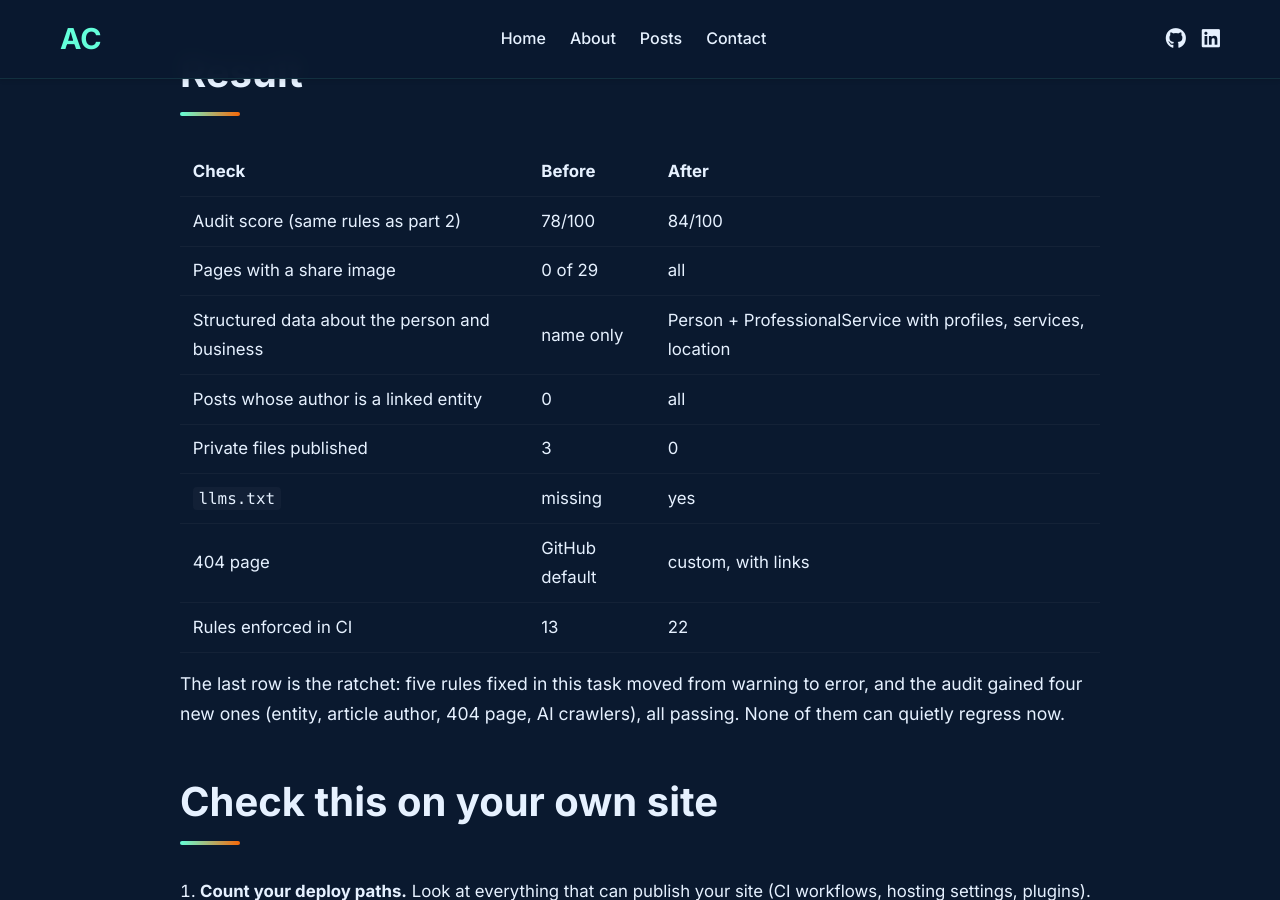
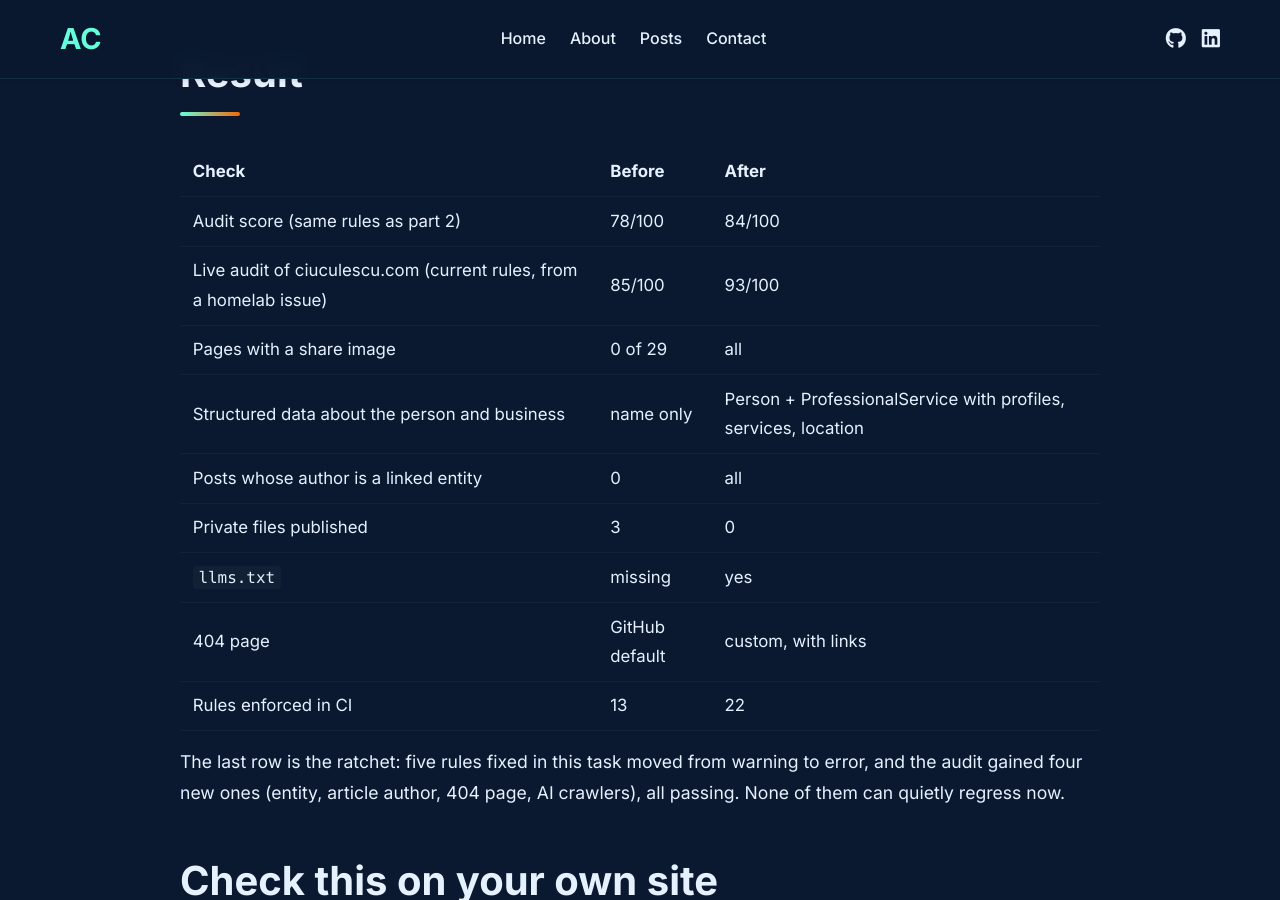
Before and after one commit to ciuc123/ciuc123.github.io, a Jekyll site: the page built from _posts/2026-11-20-seo-client-zero-3-foundation.md, in a window 1280 px wide and 900 px high, scrolled down 4168 px. Built offline with Jekyll 4.4.1, drawn with Linux system fonts in a browser that asks for light colours.

Commit message:
- update post: Client Zero part 3, live audit result
Co-Authored-By: Claude Opus 5.5 <noreply@anthropic.com>

```diff
--- a/_posts/2026-11-20-seo-client-zero-3-foundation.md
+++ b/_posts/2026-11-20-seo-client-zero-3-foundation.md
@@ -81,6 +81,7 @@ The audit checks this in two ways. On the built site, there must be a 404 page t
 | Check | Before | After |
 |---|---|---|
 | Audit score (same rules as part 2) | 78/100 | 84/100 |
+| Live audit of ciuculescu.com (current rules, from a homelab issue) | 85/100 | 93/100 |
 | Pages with a share image | 0 of 29 | all |
 | Structured data about the person and business | name only | Person + ProfessionalService with profiles, services, location |
 | Posts whose author is a linked entity | 0 | all |
```
